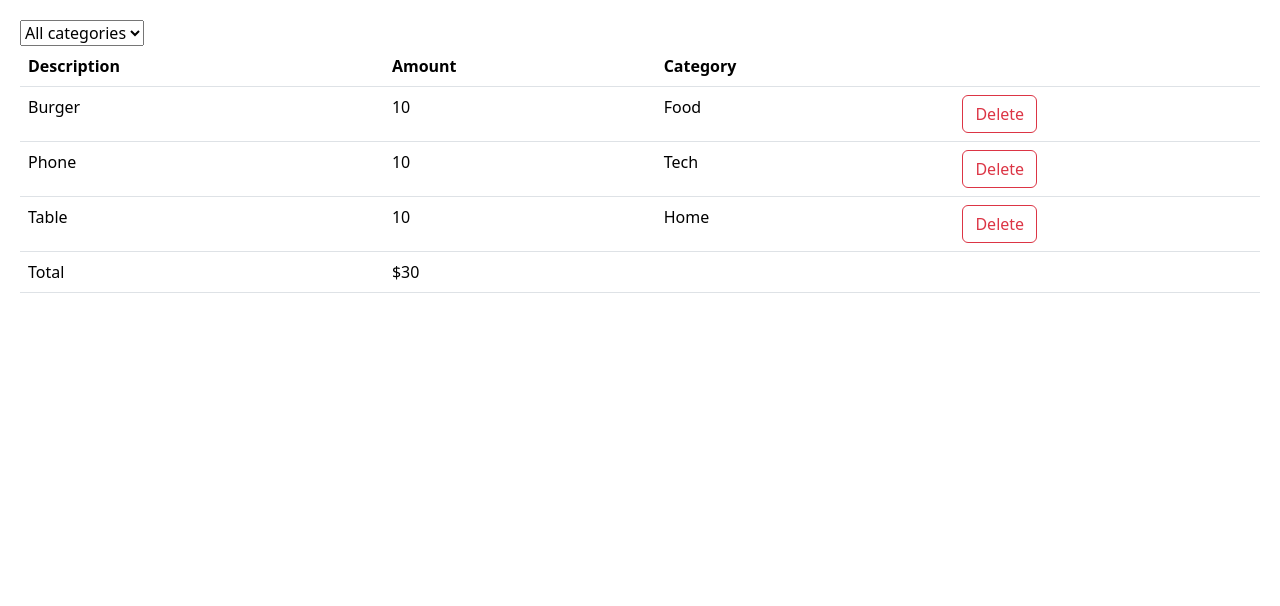
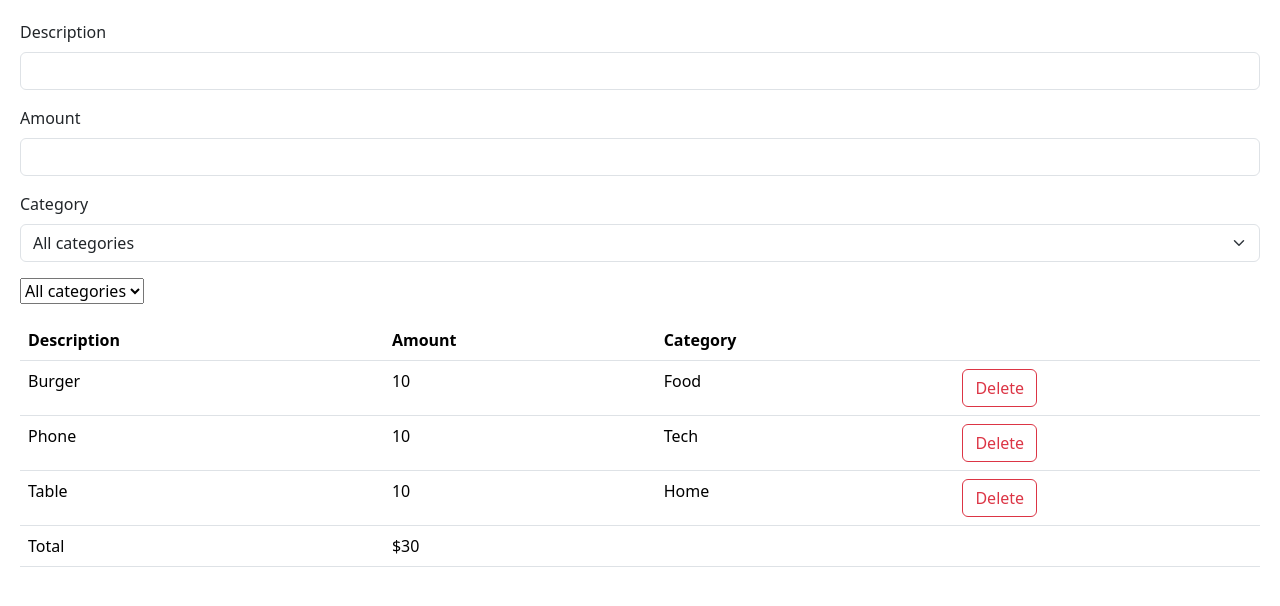
Before and after one commit to vinceh91/react-app, a React (Vite) app: page / in a window 1280 px wide. Shown: the top 606 px of the page. Built offline with nearby package versions, Linux system fonts and the light colour scheme.

Commit message:
Add ExpenseForm

```diff
--- a/src/App.tsx
+++ b/src/App.tsx
@@ -6,6 +6,8 @@
 import ExpenseList from "./expense-tracker/components/ExpenseList";
 import { Expense } from "./expense-tracker/components/ExpenseList";
 import ExpenseFilter from "./expense-tracker/components/ExpenseFilter";
+import ExpenseForm from "./expense-tracker/components/ExpenseForm";
+export const categories = ["Food", "Tech", "Home", "Groceries"];
 
 function App() {
   const [category, setCategory] = useState("");
@@ -24,7 +26,12 @@
 
   return (
     <div>
-      <ExpenseFilter onSelectedCategory={onSelectedCategory} />
+      <div className="mb-3">
+        <ExpenseForm />
+      </div>
+      <div className="mb-3">
+        <ExpenseFilter onSelectedCategory={onSelectedCategory} />
+      </div>
       <ExpenseList expenses={visibleExpenses} onDelete={onDelete} />
     </div>
   );
--- a/src/expense-tracker/components/ExpenseFilter.tsx
+++ b/src/expense-tracker/components/ExpenseFilter.tsx
@@ -1,4 +1,5 @@
 import React from "react";
+import { categories } from "../../App";
 
 interface Props {
   onSelectedCategory: (category: string) => void;
@@ -11,15 +12,11 @@
       onChange={(event) => onSelectedCategory(event.target.value)}
     >
       <option value="">All categories</option>
-      <option key="Groceries" value="Groceries">
-        Groceries
-      </option>
-      <option key="Tech" value="Tech">
-        Tech
-      </option>
-      <option key="Home" value="Home">
-        Home
-      </option>
+      {categories.map((c) => (
+        <option key={c} value={c}>
+          {c}
+        </option>
+      ))}
     </select>
   );
 };
--- /dev/null
+++ b/src/expense-tracker/components/ExpenseForm.tsx
@@ -0,0 +1,36 @@
+import React from "react";
+import { categories } from "../../App";
+
+const ExpenseForm = () => {
+  return (
+    <form>
+      <div className="mb-3">
+        <label htmlFor="description" className="form-label">
+          Description
+        </label>
+        <input id="description" type="text" className="form-control" />
+      </div>
+      <div className="mb-3">
+        <label htmlFor="amount" className="form-label">
+          Amount
+        </label>
+        <input id="amount" type="number" className="form-control" />
+      </div>
+      <div className="mb3">
+        <label htmlFor="category" className="form-label">
+          Category
+        </label>
+        <select id="category" className="form-select">
+          <option value="">All categories</option>
+          {categories.map((c) => (
+            <option key={c} value={c}>
+              {c}
+            </option>
+          ))}
+        </select>
+      </div>
+    </form>
+  );
+};
+
+export default ExpenseForm;
```
